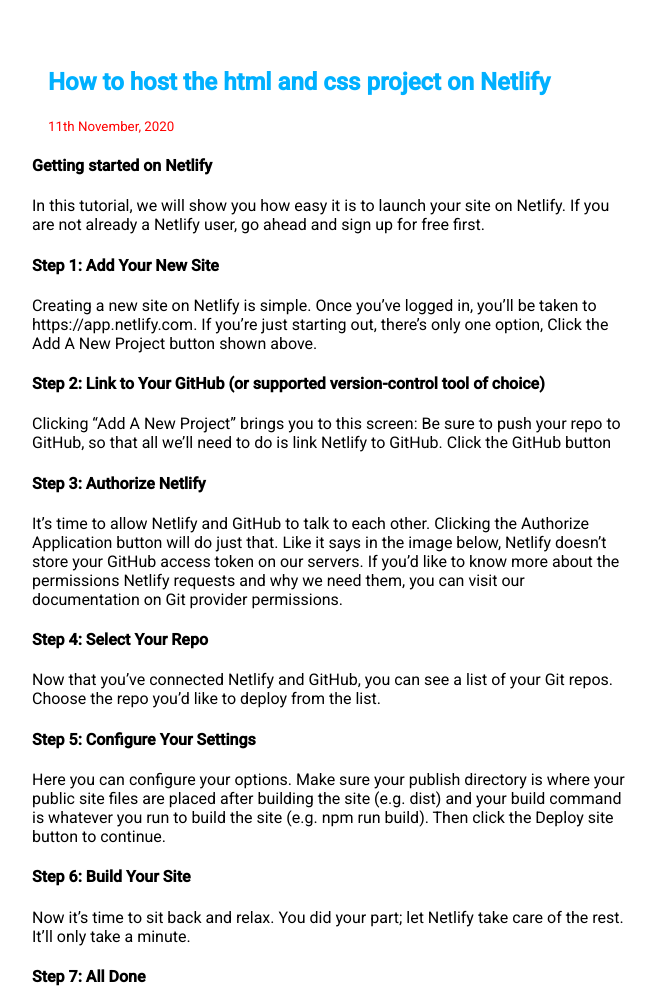
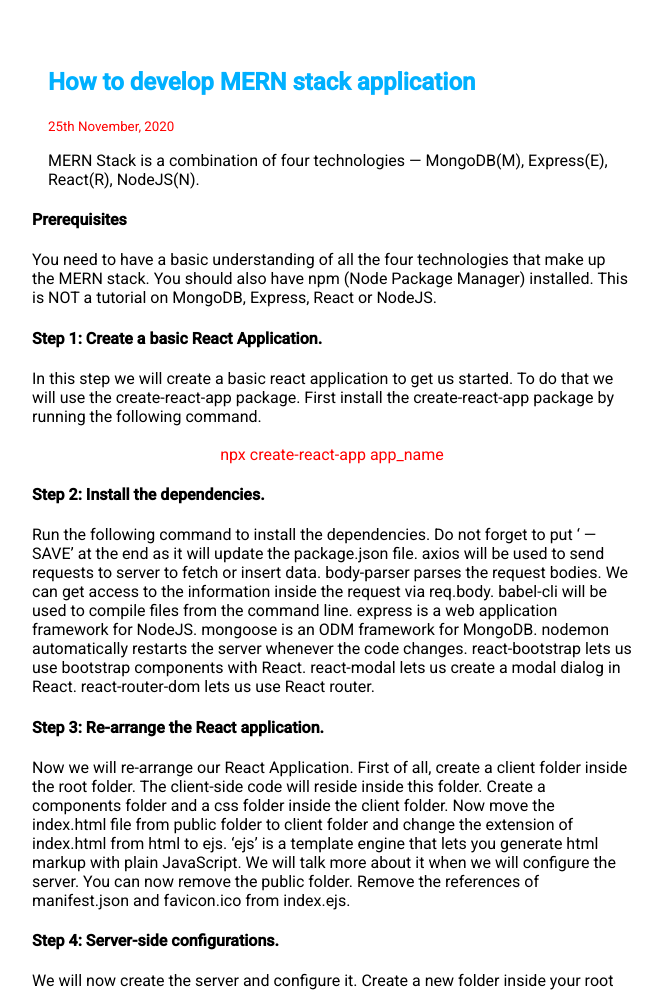
Before and after one commit to khanempire/Aamir_Portfolio, a plain HTML site: page blogs/firstblog.html in a window 1280 px wide. Shown: the top 990 px of the page, without its empty margins (308-970 px from the left). Drawn offline with Linux system fonts and the light colour scheme.

Commit message:
Fourth commit

```diff
--- a/blogs/firstblog.html
+++ b/blogs/firstblog.html
@@ -8,30 +8,46 @@
 </head>
 <body>
     <div class="normal-section">
-        <h2  class="fluid-container section-header blog-header">How to host the html and css project on Netlify</h2>
-        <small class="fluid-container blog-date">11th November, 2020</small>
+        <h2  class="fluid-container section-header blog-header">How to develop MERN stack application</h2>
+        <small class="fluid-container blog-date">25th November, 2020</small>
         <p class="fluid-container">
-            <h4>Getting started on Netlify</h4>
-            In this tutorial, we will show you how easy it is to launch your site on Netlify. If you are not already a Netlify user, go ahead and sign up for free first.
-            <h4>Step 1: Add Your New Site</h4>
-            Creating a new site on Netlify is simple. Once you’ve logged in, you’ll be taken to https://app.netlify.com. If you’re just starting out, there’s only one option, Click the Add A New Project button shown above.
-            <h4>Step 2: Link to Your GitHub (or supported version-control tool of choice)</h4>
-            Clicking “Add A New Project” brings you to this screen:
-            Be sure to push your repo to GitHub, so that all we’ll need to do is link Netlify to GitHub. Click the GitHub button
-            <h4>Step 3: Authorize Netlify</h4>
-            It’s time to allow Netlify and GitHub to talk to each other. Clicking the Authorize Application button will do just that. Like it says in the image below, Netlify doesn’t store your GitHub access token on our servers. If you’d like to know more about the permissions Netlify requests and why we need them, you can visit our documentation on Git provider permissions.
-            <h4>Step 4: Select Your Repo</h4>
-            Now that you’ve connected Netlify and GitHub, you can see a list of your Git repos. Choose the repo you’d like to deploy from the list.
-            <h4>Step 5: Configure Your Settings</h4>
-            Here you can configure your options. Make sure your publish directory is where your public site files are placed after building the site (e.g. dist) and your build command is whatever you run to build the site (e.g. npm run build). Then click the Deploy site button to continue.
-            <h4>Step 6: Build Your Site</h4>
-            Now it’s time to sit back and relax. You did your part; let Netlify take care of the rest. It’ll only take a minute.
-            <h4>Step 7: All Done</h4>
-            Once the build completes, your site is live! Head to the overview and you can see the URL of your newly published site.
-            Netlify automatically generated a name for your site. Let’s update that by visiting the settings tab and clicking “Change site name”:
-            There, that’s better. Looks pretty good, huh? Wasn’t that easy? To take it a step further, set up your custom domain.
+            MERN Stack is a combination of four technologies — MongoDB(M), Express(E), React(R), NodeJS(N).
+           <h4>Prerequisites</h4>
+           You need to have a basic understanding of all the four technologies that make up the MERN stack. You should also have npm (Node Package Manager) installed.
+           This is NOT a tutorial on MongoDB, Express, React or NodeJS.
+           <h4>Step 1: Create a basic React Application.</h4>
+           In this step we will create a basic react application to get us started. To do that we will use the create-react-app package.
+            First install the create-react-app package by running the following command.
+            <br>
+            <br>
+            <center style="color: red;">npx create-react-app app_name</center>
+            <h4>Step 2: Install the dependencies.</h4>
+            Run the following command to install the dependencies.
+            Do not forget to put ‘ — SAVE’ at the end as it will update the package.json file.
+            axios will be used to send requests to server to fetch or insert data.
+           body-parser parses the request bodies. We can get access to the information inside the request via req.body.
+          babel-cli will be used to compile files from the command line.
+          express is a web application framework for NodeJS.
+          mongoose is an ODM framework for MongoDB.
+          nodemon automatically restarts the server whenever the code changes.
+          react-bootstrap lets us use bootstrap components with React.
+          react-modal lets us create a modal dialog in React.
+         react-router-dom lets us use React router.
+        <h4>Step 3: Re-arrange the React application.</h4>
+        Now we will re-arrange our React Application.
+       First of all, create a client folder inside the root folder. The client-side code will reside inside this folder. Create a components folder and a css folder inside the client folder.
+       Now move the index.html file from public folder to client folder and change the extension of index.html from html to ejs. ‘ejs’ is a template engine that lets you generate html markup with plain JavaScript. We will talk more about it when we will configure the server.
+    You can now remove the public folder. Remove the references of manifest.json and favicon.ico from index.ejs.
+    <h4>Step 4: Server-side configurations.</h4>
+    We will now create the server and configure it. Create a new folder inside your root directory and call it server. This ensures absolute segregation between client-side and server-side code.
+Inside the server folder, create a server.js file. Copy and paste the following code inside the server.js.
+ <h4>Step 5: Bundle the front and back-end.</h4>
+ o run our MERN application, we need to bundle together the Reach front-end and Node back-end. We will use Webpack for this purpose.
+ <h4>Step 6: Integrating the database with back-end.</h4>
+ To create a Mongo database I used MLAB which is a database-as-a-service provider for MongoDB.
+ <br>
+ Congratulations on creating the Mern stack application
 
-Congratulations on your new site, and thanks for using Netlify!
         </p>
      </div>
      <button><a class="button-link" href="../blog.html">Back</a></button>
```
Also changed, not shown: blog.html (+6 -6 lines), blogs/secondblog.html (+12 -12 lines), blogs/thirdblog.html (+1 -1 lines), home.html (+1 -0 lines), project.html (+44 -34 lines).
